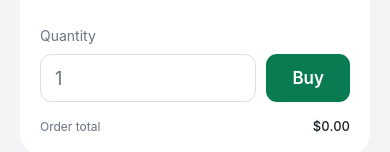
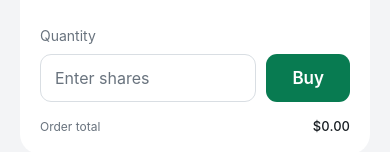
Before and after one commit to davislenover/BurnNEarn, a React Native app in the folder src/frontend/: screen / in a window 390 px wide. Shown: the part 399-551 px from the top of the page. Built offline with nearby package versions, Linux system fonts and the light colour scheme.

Commit message:
Fix bugs and show Enter share as placeholder

```diff
--- a/src/frontend/app/screens/dashboard/DemoScreen.tsx
+++ b/src/frontend/app/screens/dashboard/DemoScreen.tsx
@@ -110,7 +110,7 @@ export default function DemoScreen() {
             value={quantity}
             onChangeText={changeQuantity}
             keyboardType="number-pad"
-            placeholder="1"
+            placeholder="Enter shares"
             placeholderTextColor="#69737E"
             accessibilityLabel="Number of shares to buy" />
 
@@ -246,7 +246,7 @@ const styles = StyleSheet.create({
     borderRadius: 11,
     paddingHorizontal: 14,
     paddingVertical: 12,
-    fontSize: 18,
+    fontSize: 16,
     color: '#171D22',
   },
   buyButton: {
```
